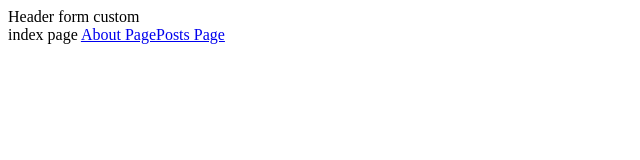
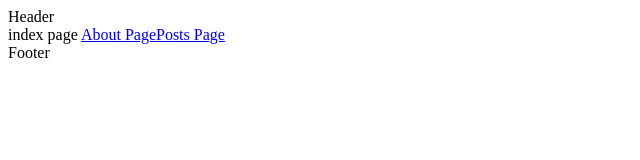
Before and after one commit to RasoulMadani/NuxtJs-VueJs-sandbox, a Nuxt app: page / in a window 1280 px wide. Shown: the top 160 px of the page, without its empty margins (0-640 px from the left). Built offline with nearby package versions, Linux system fonts and the light colour scheme.

Commit message:
در پوشه کامپوننت هر چیزی بسازیم اوتو ایمپورت می شود

```diff
--- a/app.vue
+++ b/app.vue
@@ -1,10 +1,9 @@
 <template>
   <div>
-    <NuxtRouteAnnouncer/>
-    <NuxtLayout name="custom">
-
-      <NuxtPage/>
-    </NuxtLayout>
+    <Header></Header>
+    <NuxtPage>
+    </NuxtPage>
+    <Footer></Footer>
   </div>
 </template>
 <script setup>
--- /dev/null
+++ b/components/Footer.vue
@@ -0,0 +1,11 @@
+<script setup lang="ts">
+
+</script>
+
+<template>
+  <footer>Footer</footer>
+</template>
+
+<style scoped>
+
+</style>
--- /dev/null
+++ b/components/Header.vue
@@ -0,0 +1,11 @@
+<script setup lang="ts">
+
+</script>
+
+<template>
+  <header>Header</header>
+</template>
+
+<style scoped>
+
+</style>
```
